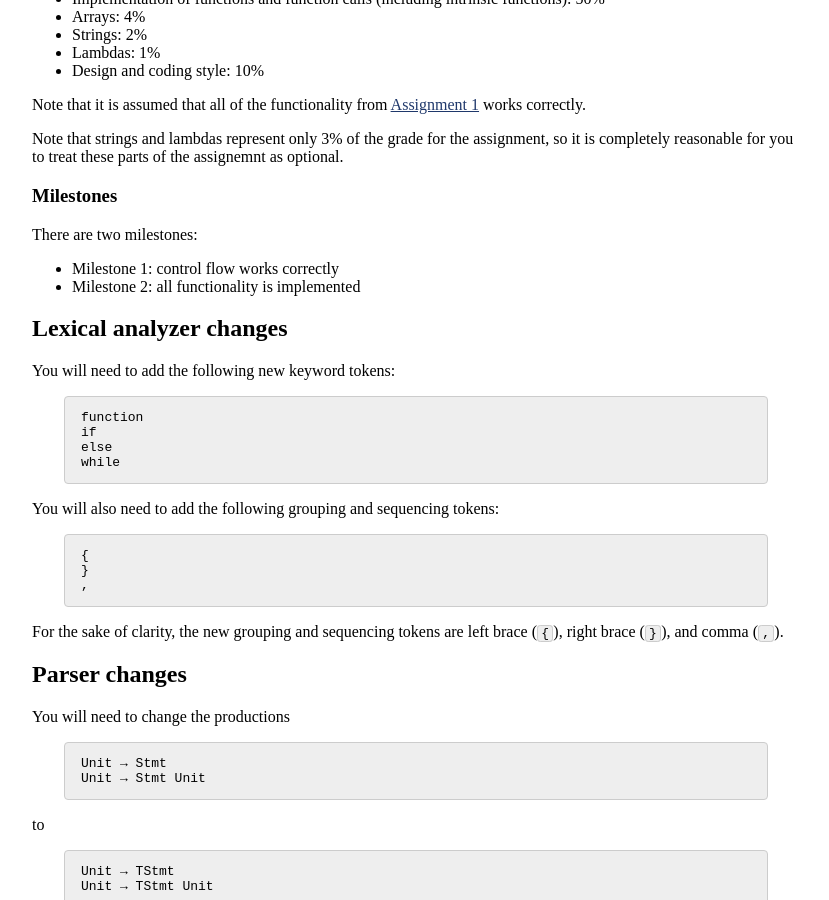
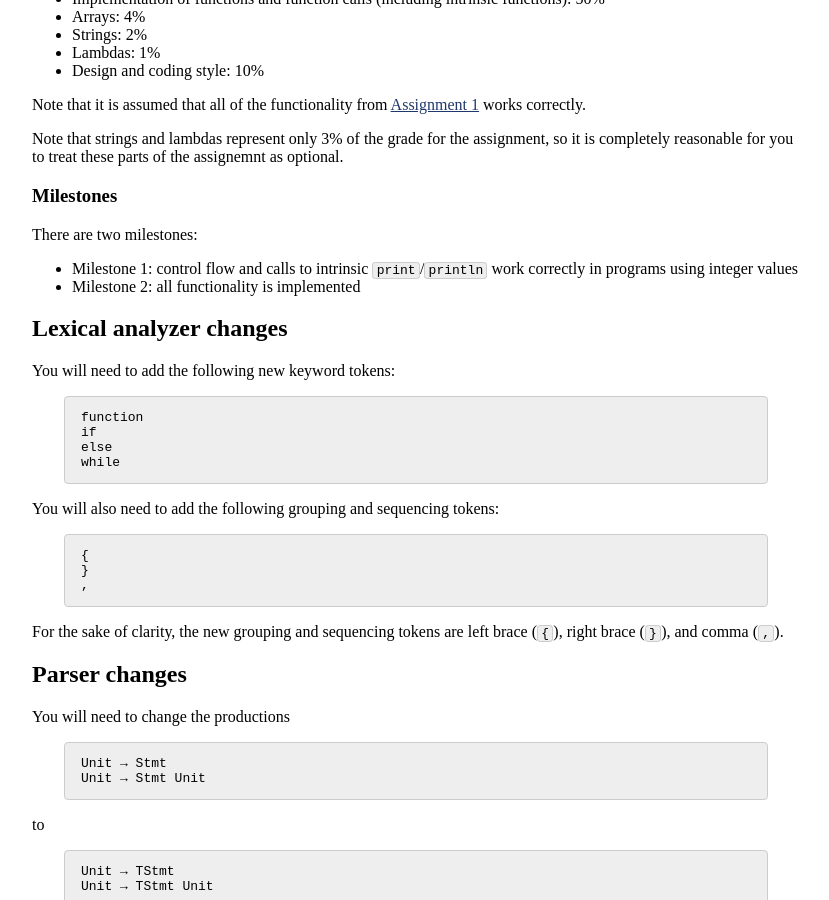
Before and after one commit to jhucompilers/fall2022, a Jekyll site: the page built from assign/assign02.md, in a window 1280 px wide and 900 px high, scrolled down 1161 px. Shown: the whole window, without its empty margins (224-1053 px from the left). Built offline with Jekyll 4.4.1, drawn with Linux system fonts in a browser that asks for light colours.

Commit message:
indicate that calls to print/println should work in ms1

```diff
--- a/assign/assign02.md
+++ b/assign/assign02.md
@@ -78,7 +78,8 @@ assignemnt as optional.
 
 There are two milestones:
 
-* Milestone 1: control flow works correctly
+* Milestone 1: control flow and calls to intrinsic `print`/`println`
+  work correctly in programs using integer values
 * Milestone 2: all functionality is implemented
 
 ## Lexical analyzer changes
```
